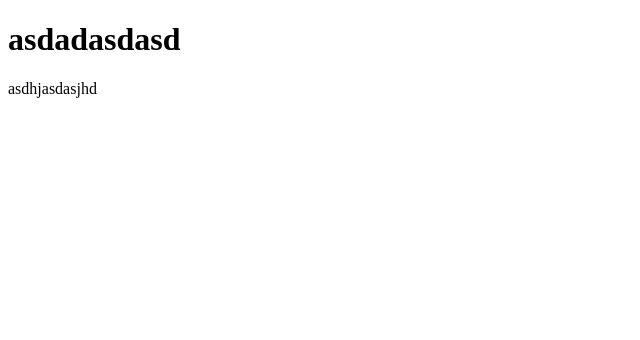
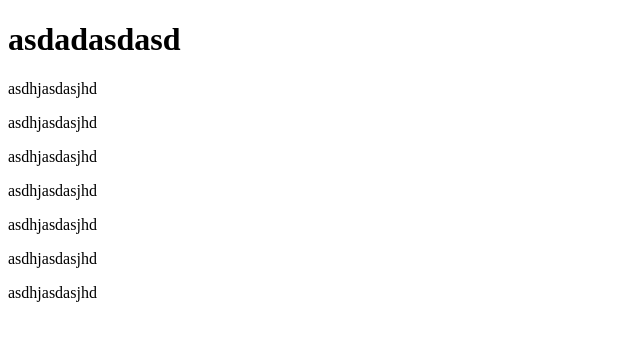
Before and after one commit to SladeSylvain/RepositorioRemoto, a plain HTML site: page index.html in a window 1280 px wide. Shown: the whole page, without its empty margins (0-640 px from the left). Drawn offline with Linux system fonts and the light colour scheme.

Commit message:
miTercerCommit

```diff
--- a/index.html
+++ b/index.html
@@ -9,6 +9,12 @@
 <body>
     <h1>asdadasdasd</h1>
     <p>asdhjasdasjhd</p>
+    <p>asdhjasdasjhd</p>
+    <p>asdhjasdasjhd</p>
+    <p>asdhjasdasjhd</p>
+    <p>asdhjasdasjhd</p>
+    <p>asdhjasdasjhd</p>
+    <p>asdhjasdasjhd</p>
 
 </body>
 </html>
```
